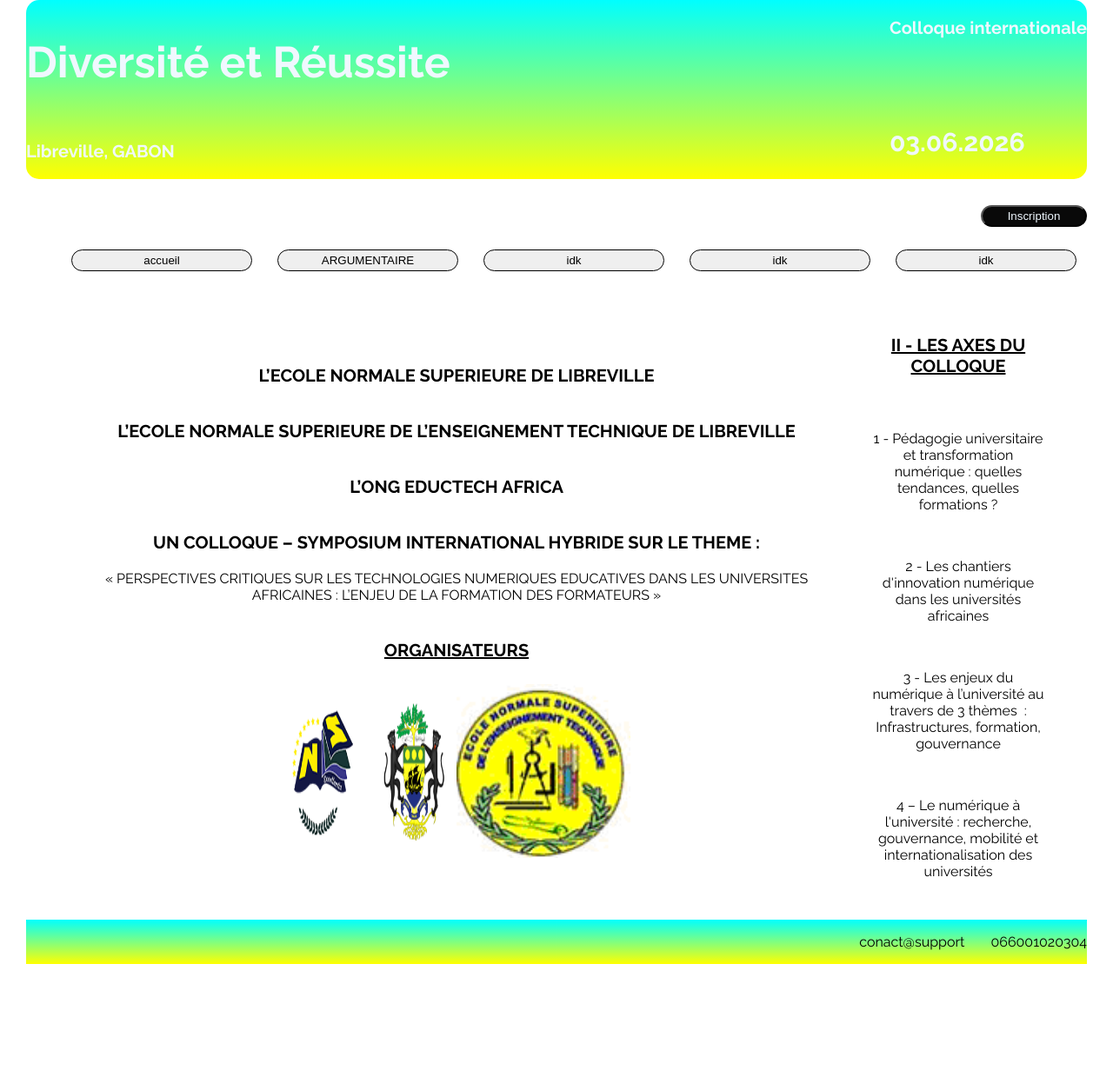
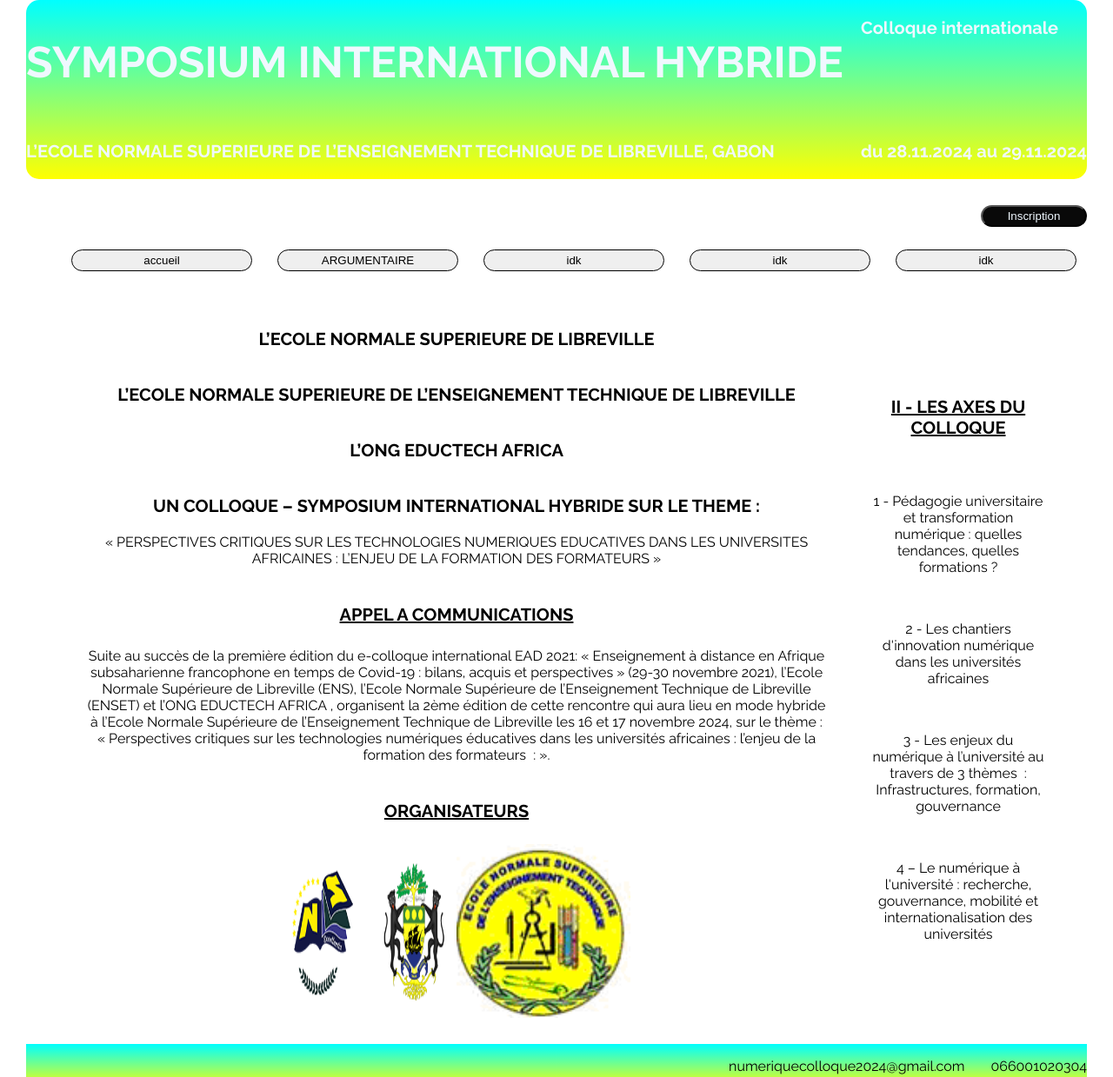
Before and after one commit to LeNsaff/colloque-site, a plain HTML site: page index.html in a window 1280 px wide. Shown: the top 1239 px of the page at 87% size. Before the commit the page ends 1109 px from the top, so only its background shows below. Drawn offline with Linux system fonts and the light colour scheme.

Commit message:
main1 finis

```diff
--- a/index.html
+++ b/index.html
@@ -11,13 +11,13 @@
     <body>
         <header>
             <section class="headerpart">
-                <h1>Diversité et Réussite</h1>
-                <h3>Libreville, GABON</h3>
+                <h1>SYMPOSIUM INTERNATIONAL HYBRIDE</h1>
+                <h3>L’ECOLE NORMALE SUPERIEURE DE L’ENSEIGNEMENT TECHNIQUE DE LIBREVILLE, GABON</h3>
             </section>
 
             <section class="headerpart">
                 <h3>Colloque internationale </h3>
-                <h2>03.06.2026</h2>
+                <h3>du 28.11.2024 au 29.11.2024</h3>
             </section>
 
         </header>
@@ -58,12 +58,26 @@
                     </h3>
                     <p>« PERSPECTIVES CRITIQUES SUR LES TECHNOLOGIES  NUMERIQUES EDUCATIVES DANS LES UNIVERSITES AFRICAINES : L’ENJEU DE LA FORMATION DES FORMATEURS »</p>
                 </div>
+                <div>
+                    <h4>APPEL A COMMUNICATIONS</h4>
+                    <p>
+                        Suite au succès de la première édition du e-colloque international EAD 2021:
+                        « Enseignement à distance en Afrique subsaharienne francophone en temps de Covid-19 :
+                         bilans, acquis et perspectives » (29-30 novembre 2021), l’Ecole Normale Supérieure de Libreville (ENS),
+                          l’Ecole Normale Supérieure de l’Enseignement Technique de Libreville (ENSET) et  l’ONG EDUCTECH AFRICA
+                          , organisent la 2ème édition de cette rencontre qui aura lieu en mode hybride à
+                          l’Ecole Normale Supérieure de l’Enseignement Technique de Libreville les 16 et 17 novembre 2024,
+                          sur le thème : « Perspectives critiques sur les technologies numériques éducatives dans les
+                          universités africaines : l’enjeu de la formation des formateurs  : ».
+                    </p>
+                </div>
 
                 <h4>ORGANISATEURS</h4>
-                 <div class="orgactn">
+                <div class="orgactn">
                     <img src="asset/img/ENS logo.png"  class="orgaimg">
                     <img src="asset/img/enset_logo.png"  class="orgaimg">
-                 </div>
+                </div>
+
             </section>
 
             <section id="main2" class="maincontent">
@@ -131,7 +145,7 @@
 
         <footer>
             <ul class="footerlist">
-                <li>conact@support</li>
+                <li>numeriquecolloque2024@gmail.com</li>
                 <li>066001020304</li>
             </ul>
         </footer>
```
